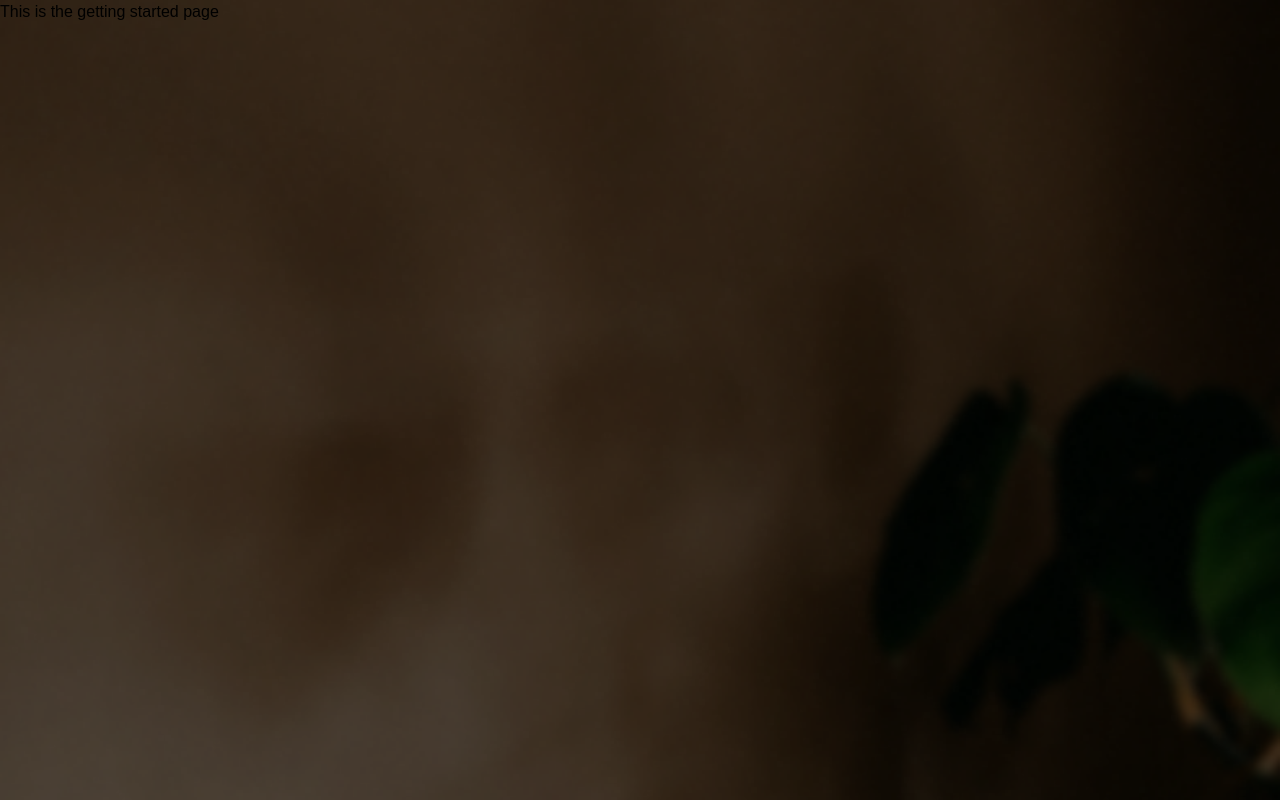
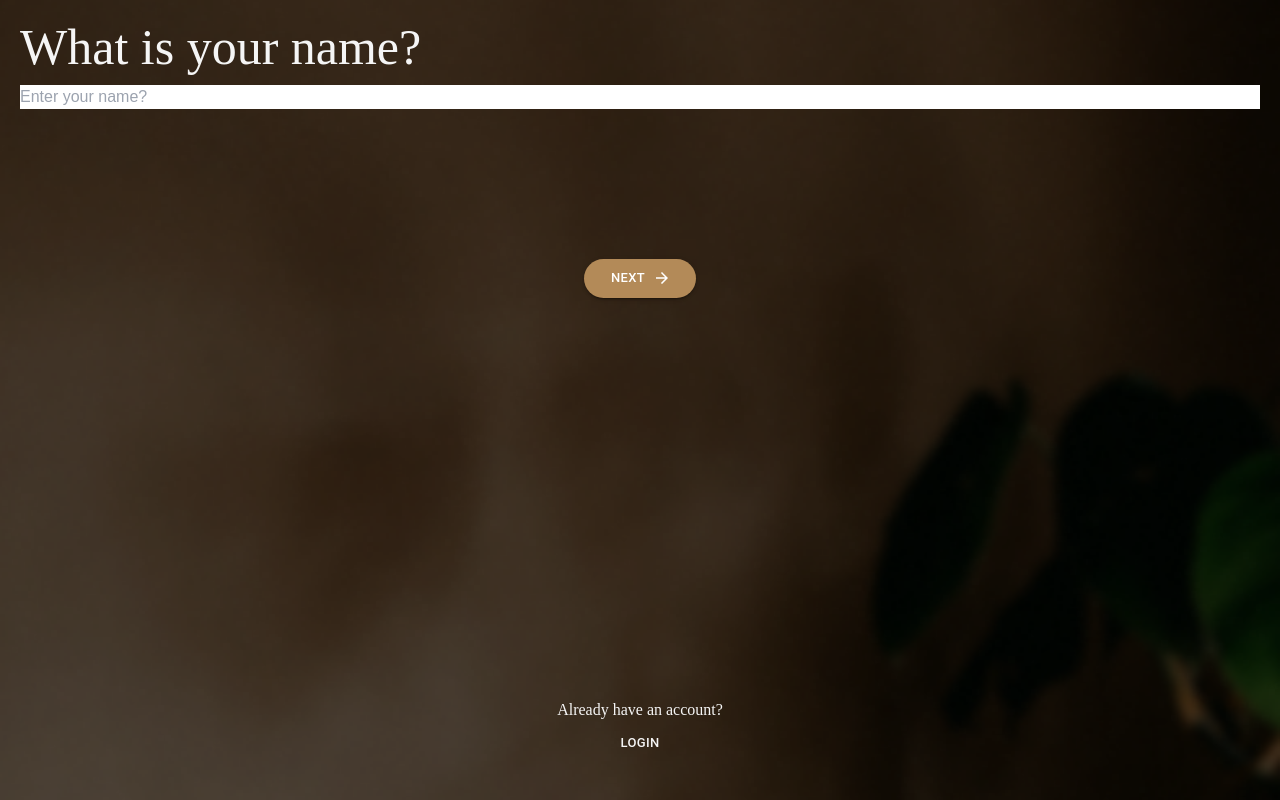
Before and after one commit to safehouse-project2/safehouse_web, a Next.js app: page /gettingstarted in a window 1280 px wide. Built offline with nearby package versions, Linux system fonts and the light colour scheme.

Commit message:
started with forms, almost done the name one

```diff
--- a/components/AppText/AppText.js
+++ /dev/null
@@ -1,16 +0,0 @@
-import styled from 'styled-components';
-
-
-const Body = styled.p
-`
-font-family: Poppins;
-font-size: ${props=>props.fs||"14px"};
-`
-
-export default function AppText({
-    bSize="14px"
-}){
-    return <div>
-        <Body fs={bSize}>Body</Body>
-    </div>
-}
--- /dev/null
+++ b/components/AppText/AppText.jsx
@@ -0,0 +1,22 @@
+import styled from "styled-components";
+
+const P = styled.p`
+  font-family: Poppins;
+  font-size: ${(props) => props.fontSize || "14px"};
+  color: ${(props) => props.fontColor || "black"};
+`;
+
+export default function AppText({
+  txt = "Default Text",
+  fontSize = "14px",
+  color = "black",
+}) {
+  return(
+    <P
+    fontSize={fontSize}
+    fontColor={color}
+    >
+    {txt}
+    </P>
+  )
+}
--- a/components/Button/Button.js
+++ /dev/null
@@ -1,6 +0,0 @@
-//import * as React from 'react';
-import Button from '@mui/material/Button';
-
-export default function AppButton() {
-  return <Button variant="contained">Hello World</Button>;
-}
--- /dev/null
+++ b/components/Button/Button.jsx
@@ -0,0 +1,43 @@
+import Button from '@mui/material/Button';
+import { styled } from '@mui/material/styles';
+
+const MyBtn = styled(Button)`
+    background-color: ${(props) => props.backgroundColor} !important;
+    color: ${(props) => props.fontColor || "#f5f5f5"};
+    padding: ${(props) => props.padding || "0px 0px 0px 0px"};
+    border-radius: ${(props) => props.borderRadius || "41px"};
+    margin: ${(props) => props.margin || "0px 0px 0px 0px"};
+    text-align: center;
+`
+
+export default function AppButton({
+    txt = "Default Btn Text",
+    variant = "contained",
+    size = "small",
+    startIcon = null,
+    endIcon = null,
+    color = "f5f5f5",
+    padding = "0px 0px 0px 0px",
+    margin = "0px 0px 0px 0px",
+    backgroundColor = "",
+    borderRadius = "41px",
+    onBtnClick = () => {},
+}) {
+  return <MyBtn
+  style={{
+    AlignItems: 'center',
+  }}
+    variant={variant}
+    onClick={onBtnClick}
+    size={size}
+    fontColor={color}
+    padding={padding}
+    margin={margin}
+    backgroundColor={backgroundColor}
+    startIcon={startIcon}
+    endIcon={endIcon}
+    borderRadius={borderRadius}
+  >
+    {txt}
+  </MyBtn>;
+}
--- a/pages/gettingstarted.jsx
+++ b/pages/gettingstarted.jsx
@@ -1,4 +1,7 @@
 import styled from 'styled-components';
+import AppText from '../components/AppText/AppText';
+import Button from '../components/Button/Button';
+import ArrowForwardIcon from '@mui/icons-material/ArrowForward';
 
 const BackgroundContainer = styled.div`
     background-image: url('./homeBG.png');
@@ -11,7 +14,43 @@ const BackgroundContainer = styled.div`
 export default function GettingStarted() {
     return (
         <BackgroundContainer>
-            <h1>This is the getting started page</h1>
+            <div className='flex flex-col'>
+                <div className='flex justify-start flex-col px-[20px] pt-[10px] pb-[150px]'>
+                    <AppText
+                        txt="What is your name?"
+                        color='#f5f5f5'
+                        fontSize='50px'
+                    />
+                    <input type="text" placeholder='Enter your name?'/>
+                </div>
+                <div>
+                    <div className='flex justify-center items-center'>
+                        <Button
+                            onBtnClick={() => console.log('clicked')}
+                            endIcon = {<ArrowForwardIcon />}
+                            txt="Next"
+                            backgroundColor='#B38A58'
+                            variant='contained'
+                            padding='8px 27px 8px 27px'
+                        />
+                    </div>
+
+                    <div className='flex items-center justify-center flex-col mt-[400px]'>
+                        <AppText
+                            txt="Already have an account?"
+                            color='#f5f5f5'
+                            fontSize='16px'
+                        />
+                        <Button
+                            onBtnClick={() => console.log('clicked')}
+                            txt="Login"
+                            color='#f5f5f5'
+                            variant='text'
+                            padding='10px 20px 10px 20px'
+                        />
+                   </div>
+                </div>
+            </div>
         </BackgroundContainer>
     )
 }
```
Also changed, not shown: package.json (+0 -8 lines), components/Header/Header.jsx (renamed from components/Header/Header.js), components/Icon/Icon.jsx (renamed from components/Icon/Icon.js), components/Input/Input.jsx (renamed from components/Input/Input.js), components/SignUp/SignUp.jsx (renamed from components/SignUp/SignUp.js).
